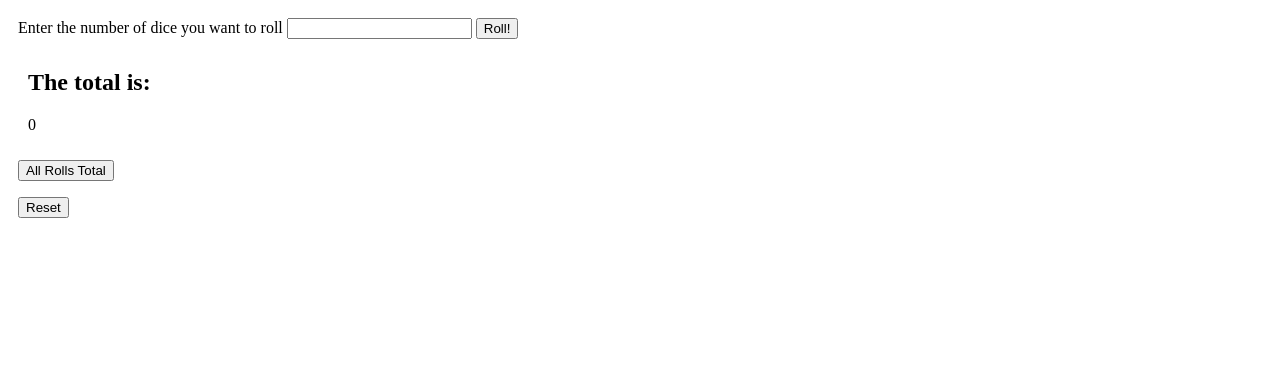
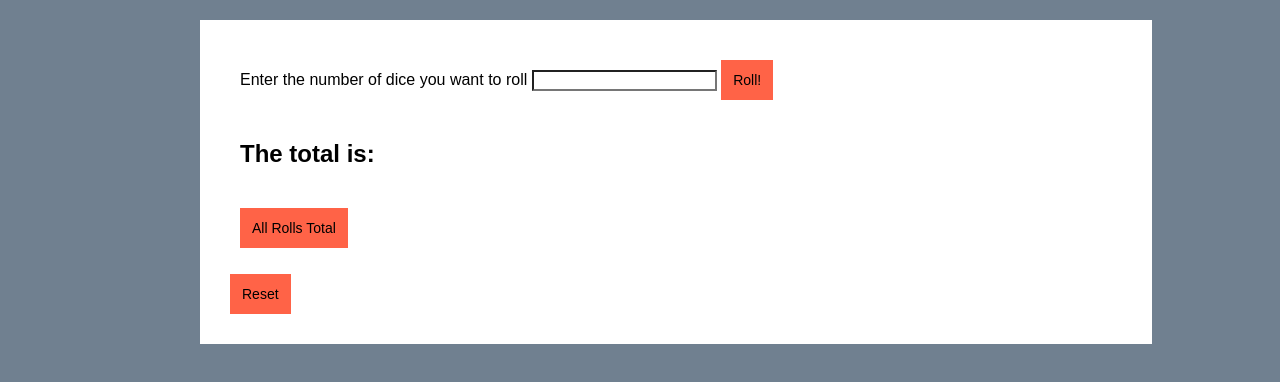
Before and after one commit to TCullen762/Dice_Roller, a plain HTML site: page index.html in a window 1280 px wide. Both pictures are taken after a click on the button "Roll!". Drawn offline with Linux system fonts and the light colour scheme.

Commit message:
finished project, Great success

```diff
--- a/index.html
+++ b/index.html
@@ -18,10 +18,10 @@
         4 show all rolls element input and button, this will use an array
         5 reset element with input and button-->
 
-       <div class="main">
+       <div id="main">
         <div class="roll_element">
 
-        <label for="Roll">Enter the number of dice you want to roll</label><!--save for CSS adventures if time permits-->
+        <label for="Roll" id="lanbel">Enter the number of dice you want to roll</label><!--save for CSS adventures if time permits-->
         <input type="text" id="input_box" name="input_box">
        <button id="roll_button" type="button">Roll!</button>
     </div><!--roll closing tag-->
@@ -41,7 +41,7 @@
 
     </div><!--all_rolls closing tag-->
     <div class="reset">
-        <button id="resetBtn" type="reset">Reset  </button><!--find a better name if time allows-->
+        <button id="rstBtn" type="reset">Reset  </button><!--find a better name if time allows-->
     </div><!--reset closing tag-->
     </div><!--main closing tag-->
     <script src="main.js"></script>
--- a/main.js
+++ b/main.js
@@ -14,70 +14,61 @@ Sum all your dice rolls and display the result in the Total area on the page usi
 
 */
 
-/* THIS IS FUCING ALLADEEN
+
+
+
 
 let dieRolls =[]
-let rollInputBox = 1
-let totalDice = rollInputBox //the number selected by the user to roll
-let mathStuff = Math.floor( Math.random(1-7)*6) //this is not producing a random
-//let userInput = 0
-//let rollInputBox= document.querySelector("#input_box")//selects HMTL node
-const rollButton = document.querySelector("#roll_button")
-rollButton.addEventListener("click",function(){
-
- console.log(totalDice)
- console.log(mathStuff)
-     //if( Math.floor( Math.random() * 6) + 1){
-        totalRolls.innerHTML= rollInputBox += 1 //returns nothing but no errors
-         //console.log('does the button work?')//yes it works
-         //why is the innerHTML not working?
-
-}
-)*/
-
-//user input is working with the math function
-//values getting pushed into array
-let dieRolls =[]
-let randNum = Math.floor( Math.random() * 6 ) +1
-/*problem with the math: The first number that is outputted from the function
-Only the first number is actualy random everything that follows is a multiple of the first number and not random*/
+let sumOfAllRolls = 0
 
 const rollInputBox= document.querySelector("#input_box")//selects HMTL node
 const rollButton = document.querySelector("#roll_button")
 rollButton.addEventListener("click",function(){
-    const result = rollInputBox.value
-    const roll = result * randNum
-    console.log(roll)
-    dieRolls.push(roll)
-    console.log(dieRolls)
-    console.log(dieRolls)
-    const total = document.querySelector("#totalInput")//selects HTML Node
-    total.innerHTML = roll
-   }
-   )
+    let result = rollInputBox.value //this is the number everything else is multiplied by
 
-  //loop works but prints horizontally
+    let counter = 0
+    while( counter < result){
+        let randNum = Math.floor( Math.random() * 6 ) +1
+       sumOfAllRolls += randNum
 
-    let counter = 1
+
+
+
+    dieRolls.push(randNum)
+
+    const totalOutPut = document.querySelector("#totalInput")//selects HTML Node
+    totalOutPut.innerHTML = sumOfAllRolls
+    counter += 1
+    }//end while loop
+
+    //console.log(dieRolls)
+    //console.log(sumOfAllRolls)
+
+
+
+}
+)
+
+
+    let counter = 0
     let diceRollsList = document.querySelector("#allDiceRollsList")
     const allRollsButton = document.querySelector("#allRollsButton")
 allRollsButton.addEventListener("click",function(){
-    while(counter<=6){
-       diceRollsList.innerHTML = dieRolls
+    while(counter<dieRolls.length){
+       diceRollsList.innerHTML += '<li>'+ dieRolls[counter] + '</li>'
         counter += 1
+
     }
    }
    )
 
-   //this is not working fix it
-   //try array.pop.length ?
-   //const rollOutPut = document.querySelector("#all_rolls")
-   //const resetButton = document.querySelector("#resetBtn")
+   const rollOutPut = document.querySelector("#totalInput")
+    const resetButton = document.querySelector("#rstBtn")
 
-   //resetButton.addEventListener("click", function(){
+   resetButton.addEventListener("click", function(){
 
-    //document.querySelector('#all_rolls')
+rollOutPut.innerHTML = dieRolls.pop.length
+diceRollsList.innerHTML = dieRolls.pop.length
 
-
-  // }
-   //)
+  }
+   )
--- a/style.css
+++ b/style.css
@@ -1,21 +1,96 @@
 *{
     box-sizing: border-box;
+   font-family: Arial, Helvetica, sans-serif;
+   background-color: slategrey;
+
 }
 
-.main{
+#main{
+    position: absolute;
+    top:  20px;
+    left: 200px;
+    background-color: white;
+
+    width: 952px;
     display: flex;
     flex-direction: column;
+    padding: 30px;
+}
+
+.roll_element{
+    background-color:white;
+    padding: 10px;
+
+}
+
+#lanbel{
+    background-color: white;
+}
+#input_box{
+    background-color: white;
+}
+
+.total{
+    background-color: white;
+
     padding: 10px;
 }
 
-.roll{
+h2{
+    background-color: white;
+}
+#totalInput{
+    background-color: white;
+}
+
+#all_rolls{
+    background-color: white;
+    padding: 10px;
     padding: 10px;
 }
 
-.total{
-    padding: 10px;
+li {
+    background-color: white;
 }
 
-.all_rolls{
-    padding: 10px;
+#allDiceRollsList{
+    background-color: white;
 }
+
+
+.reset{
+    background-color: white;
+}
+#roll_button{
+    background-color: tomato;
+    border:none;
+    color: black;
+    padding: 12px;
+    text-align: center;
+    text-decoration: none;
+    font-size: 14px;
+
+}
+
+#allRollsButton{
+
+    background-color: tomato;
+    border:none;
+    color: black;
+    padding: 12px;
+    text-align: center;
+    text-decoration: none;
+    font-size: 14px;
+
+}
+
+#rstBtn{
+    background-color: tomato;
+    border:none;
+    color: black;
+    padding: 12px;
+    text-align: center;
+    text-decoration: none;
+    font-size: 14px;
+
+}
```
